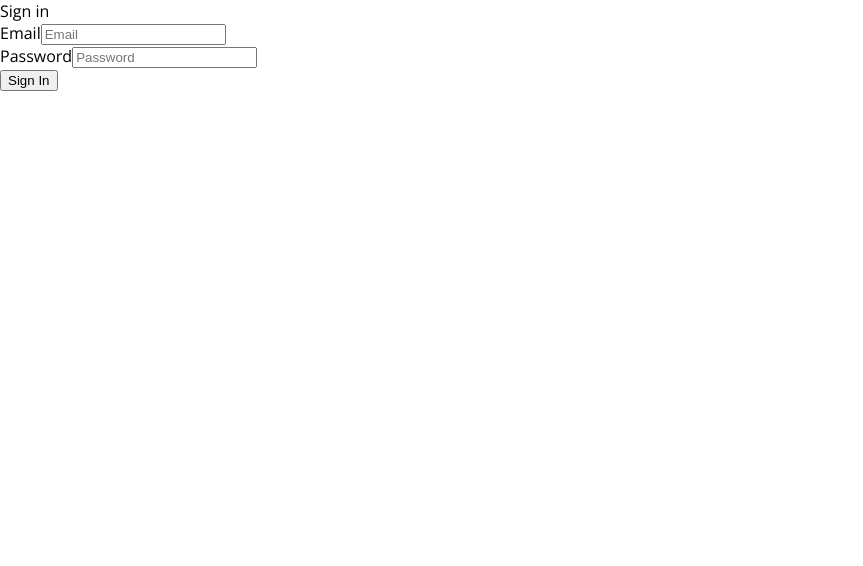
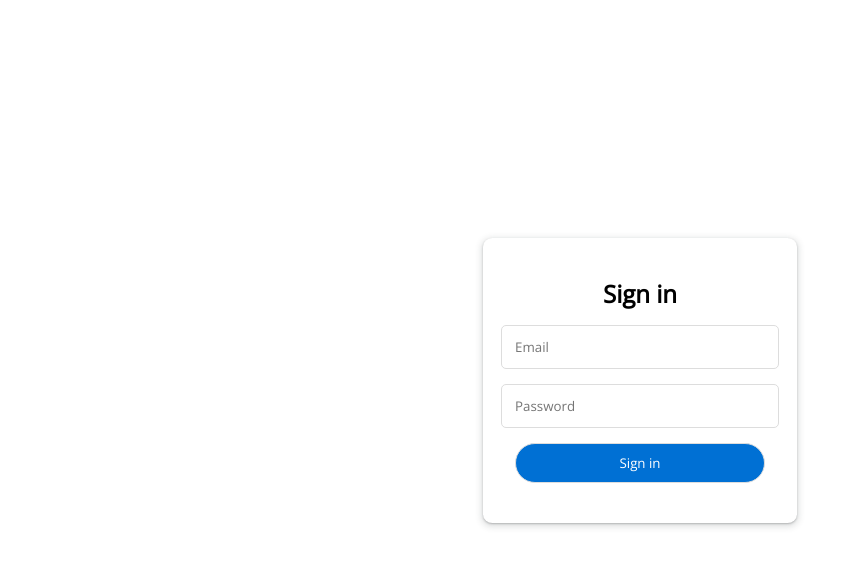
Before and after one commit to yuniyakim/React_contact-list-app, a React (Create React App) app: page / in a window 1280 px wide. Shown: the top 566 px of the page, without its empty margins (0-863 px from the left). Built offline with nearby package versions, Linux system fonts and the light colour scheme.

Commit message:
Add form styling

```diff
--- a/package.json
+++ b/package.json
@@ -43,5 +43,8 @@
       "last 1 firefox version",
       "last 1 safari version"
     ]
+  },
+  "devDependencies": {
+    "@types/styled-components": "^5.1.26"
   }
 }
--- /dev/null
+++ b/src/components/Login.style.ts
@@ -0,0 +1,55 @@
+import styled from 'styled-components';
+import {Button, Form} from "react-bootstrap";
+import * as palette from '../theme/palette';
+
+export const StyledFormContainer = styled.div`
+  display: flex;
+  flex-direction: column;
+  justify-content: center;
+  align-items: center;
+  height: 95vh;
+`
+
+export const StyledForm = styled(Form)`
+  font-family: 'Open Sans', sans-serif;
+  display: flex;
+  flex-direction: column;
+  align-items: center;
+  width: 250px;
+  padding: 2em;
+  border-radius: 3%;
+  box-shadow: rgba(60, 64, 67, 0.3) 0 1px 2px 0, rgba(60, 64, 67, 0.15) 0 2px 6px 2px;
+`
+
+export const StyledTitle = styled.div`
+  font-size: 24px;
+  font-weight: bold;
+  margin: 3%;
+`
+
+export const StyledFormControl = styled(Form.Control)`
+  font-family: 'Open Sans', sans-serif;
+  padding-left: 1em;
+  padding-right: 1em;
+  height: 3em;
+  width: 100%;
+  border: solid 1px ${palette.colors.border};
+  border-radius: 5px;
+  margin: 3%;
+`
+
+export const StyledButton = styled(Button)`
+  font-family: 'Open Sans', sans-serif;
+  height: 3em;
+  width: 100%;
+  border: solid 1px ${palette.colors.border};
+  border-radius: 20px;
+  background-color: ${palette.colors.primary};
+  color: ${palette.colors.text};
+  margin: 3%;
+  cursor: pointer;
+
+  :hover {
+    background-color: ${palette.colors.primaryDark};
+  }
+`
--- a/src/components/Login.tsx
+++ b/src/components/Login.tsx
@@ -1,5 +1,11 @@
 import React, {useState} from 'react';
-import { Form, Button } from "react-bootstrap";
+import {
+  StyledFormContainer as FormContainer,
+  StyledForm as Form,
+  StyledTitle as Title,
+  StyledFormControl as FormControl,
+  StyledButton as Button
+} from './Login.style';
 
 interface LoginFormState {
   email: string;
@@ -27,24 +33,18 @@ const Login = () => {
   }
 
   return (
-    <div>
+    <FormContainer>
       <Form>
-        <div>
+        <Title>
           Sign in
-        </div>
-        <Form.Group controlId="email">
-          <Form.Label>Email</Form.Label>
-          <Form.Control type="email" placeholder="Email" onChange={handleTextFieldChange} />
-        </Form.Group>
-        <Form.Group controlId="password">
-          <Form.Label>Password</Form.Label>
-          <Form.Control type="password" placeholder="Password" onChange={handleTextFieldChange} />
-        </Form.Group>
+        </Title>
+        <FormControl type="email" placeholder="Email" onChange={handleTextFieldChange} />
+        <FormControl type="password" placeholder="Password" onChange={handleTextFieldChange} />
         <Button onClick={handleSubmit}>
-          Sign In
+          Sign in
         </Button>
       </Form>
-    </div>
+    </FormContainer>
   );
 };
 
--- /dev/null
+++ b/src/theme/palette.ts
@@ -0,0 +1,6 @@
+export const colors = {
+  primary: "#0070D4",
+  primaryDark: "#0060B6",
+  text: "#FFFFFF",
+  border: '#DDDDDD',
+};
```
Also changed, not shown: 1 other file (tests, documents, lock files or other folders).
